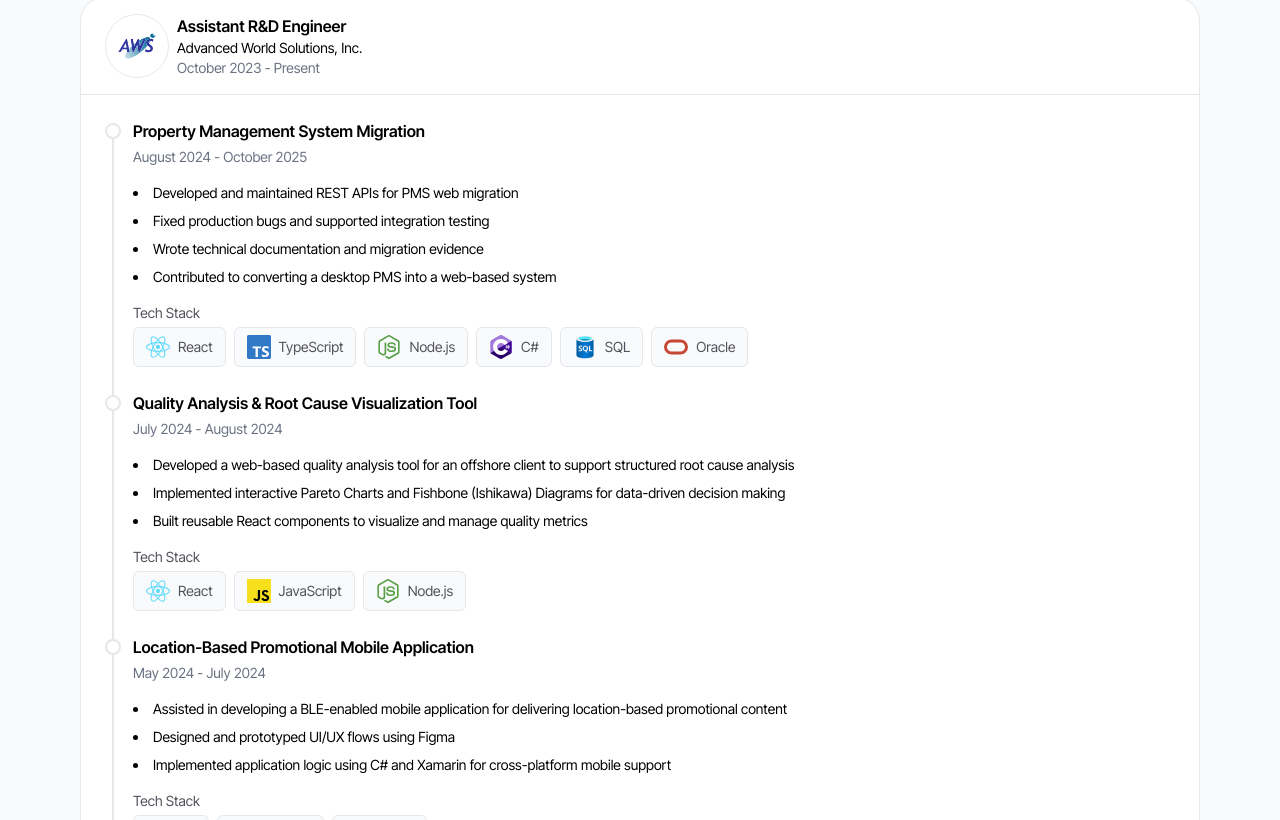
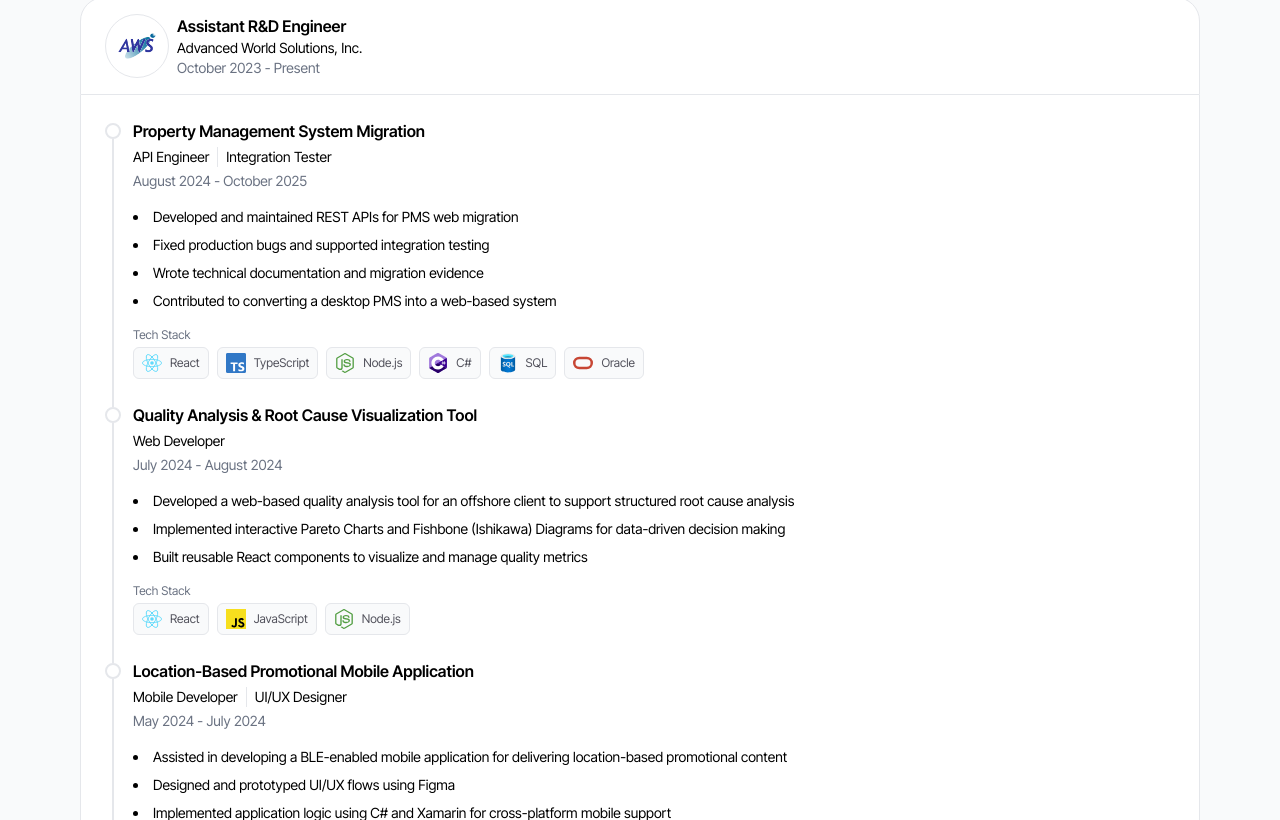
Before and after one commit to JiraldLaurea/digital-porftolio, a Next.js app: page / in a window 1280 px wide. Shown: the part 940-1760 px from the top of the page. Built offline with nearby package versions, Linux system fonts and the light colour scheme.

Commit message:
style: ui improvement

```diff
--- a/src/app/components/ExperienceCard.tsx
+++ b/src/app/components/ExperienceCard.tsx
@@ -1,29 +1,33 @@
-import { Task, Tech } from "../Types/index";
+import { Tech } from "../Types/index";
 import Badge from "./Badge";
 import TechStack from "./TechStack";
 
 type ExperienceCardProps = {
     project: string;
-    role?: string;
+    roles?: string[];
     date: string;
     tasks?: string[];
     techs?: Tech[];
-    isLast?: boolean;
 };
 
 const ExperienceCard = ({
     project,
-    role,
+    roles,
     date,
     tasks,
     techs,
-    isLast,
 }: ExperienceCardProps) => {
     return (
         <div className="pb-6 pl-3 space-y-4">
             <div className="space-y-1">
                 <p className="font-semibold">{project}</p>
-                {role && <p className="text-sm">{role}</p>}
+                <div className="flex items-center divide-x text-sm dark:divide-secondary-text-dark gap-2">
+                    {roles?.map((role, index) => (
+                        <p key={index} className="pr-2">
+                            {role}
+                        </p>
+                    ))}
+                </div>
                 <p className="text-sm text-gray-500 dark:text-secondary-text-dark">
                     {date}
                 </p>
--- a/src/app/components/ExperienceJob.tsx
+++ b/src/app/components/ExperienceJob.tsx
@@ -43,7 +43,7 @@ const ExperienceJob = ({
                 </div>
             </div>
             <div className="flex items-center justify-between grow">
-                <div className="">
+                <div>
                     <h2 className="font-semibold sm:text-base">{job}</h2>
                     <p className="text-sm dark:text-secondary-text-dark">
                         {company}
--- a/src/app/components/TechStack.tsx
+++ b/src/app/components/TechStack.tsx
@@ -9,7 +9,7 @@ const TechStack = ({ techs }: TechStackProps) => {
     return (
         <div>
             {techs && (
-                <h3 className="mb-1 text-xs sm:text-sm text-zinc-600 dark:text-zinc-300">
+                <h3 className="mb-1 text-xs text-gray-500 dark:text-secondary-text-dark">
                     Tech Stack
                 </h3>
             )}
@@ -20,9 +20,9 @@ const TechStack = ({ techs }: TechStackProps) => {
                     return (
                         <div
                             key={index}
-                            className="flex items-center h-8 px-2 border rounded-md bg-primary3 lg:h-10 lg:px-3 dark:bg-primary3-dark dark:border-zinc-700"
+                            className="flex items-center h-8 px-2 border rounded-md bg-primary3 lg:h-8 lg:px-2 dark:bg-primary3-dark dark:border-zinc-700"
                         >
-                            <div className="relative w-4.5 h-4.5 mr-2 lg:w-6 lg:h-6">
+                            <div className="relative w-4.5 h-4.5 mr-2 lg:w-5 lg:h-5">
                                 {Icon ? (
                                     <Icon className="w-full h-full" />
                                 ) : (
@@ -35,7 +35,7 @@ const TechStack = ({ techs }: TechStackProps) => {
                                     />
                                 )}
                             </div>
-                            <p className="text-xs lg:text-sm text-zinc-600 dark:text-zinc-300">
+                            <p className="text-xs text-zinc-600 dark:text-zinc-300">
                                 {tech.techName}
                             </p>
                         </div>
```
